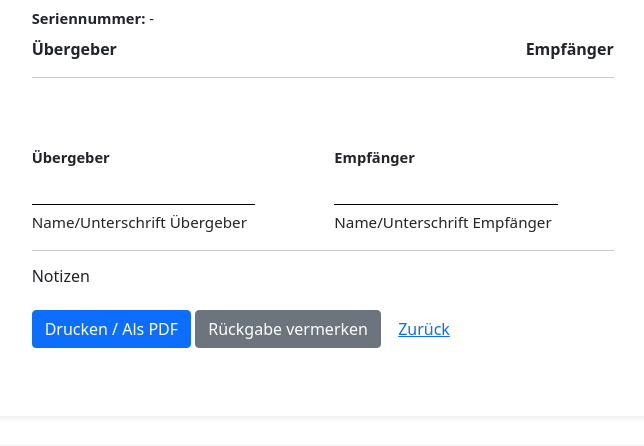
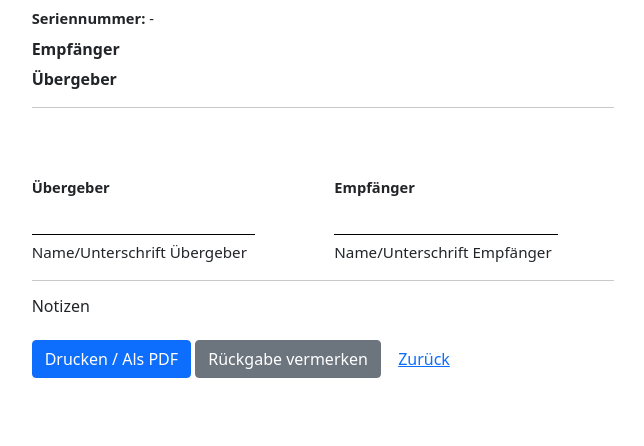
Before and after one commit to ghanitoos/indigo, a Python web app: template core-app/modules/inventory_admin/templates/inventory_admin/protocol.html in a window 1280 px wide. Shown: the part 356-802 px from the top of the page, without its empty margins (424-1068 px from the left). Before the commit the page ends 704 px from the top, so only its background shows below. Run offline with Jinja, Linux system fonts and the light colour scheme; the template is opened without the code that fills it, so the values that code supplies are empty.

Commit message:
inventory_admin: Show receiver/giver first and last under Seriennummer left-aligned; remove duplicate names from signature row

```diff
--- a/core-app/modules/inventory_admin/templates/inventory_admin/protocol.html
+++ b/core-app/modules/inventory_admin/templates/inventory_admin/protocol.html
@@ -28,18 +28,17 @@
     <div class="device-block">
       <div class="device-line"><strong>Gerät:</strong> {{ handover.device.device_type }} — {{ handover.device.model_name }} ({{ handover.device.inventory_number }})</div>
       <div class="device-line"><strong>Seriennummer:</strong> {{ handover.device.serial_number or '-' }}</div>
-      <div class="device-persons" style="margin-top:8px;">
-        <div style="width:48%; float:left;">
+      <div class="device-persons-left" style="margin-top:8px; text-align:left;">
+        <div style="margin-bottom:6px;">
+          <div style="font-weight:600;">Empfänger</div>
+          <div>{{ handover.receiver.first_name or '' }}</div>
+          <div>{{ handover.receiver.last_name or '' }}</div>
+        </div>
+        <div style="margin-bottom:6px;">
           <div style="font-weight:600;">Übergeber</div>
           <div>{{ handover.giver.first_name or '' }}</div>
           <div>{{ handover.giver.last_name or '' }}</div>
         </div>
-        <div style="width:48%; float:right; text-align:right;">
-          <div style="font-weight:600;">Empfänger</div>
-          <div>{{ handover.receiver.first_name or '' }}</div>
-          <div>{{ handover.receiver.last_name or '' }}</div>
-        </div>
-        <div style="clear:both"></div>
       </div>
     </div>
   </div>
@@ -49,8 +48,6 @@
   <div class="party-row">
     <div class="party-col">
       <div class="party-title">Übergeber</div>
-      {% set giver_name = (handover.giver.first_name or '') ~ ' ' ~ (handover.giver.last_name or '') %}
-      <div class="party-name">{{ giver_name.strip() if giver_name.strip() else handover.giver.ldap_username }}</div>
       <div class="signature-block">
         <div class="signature-line"></div>
         <div class="signature-label">Name/Unterschrift Übergeber</div>
@@ -58,7 +55,6 @@
     </div>
     <div class="party-col">
       <div class="party-title">Empfänger</div>
-      <div class="party-name">{{ handover.receiver.first_name }} {{ handover.receiver.last_name }}</div>
       <div class="signature-block">
         <div class="signature-line"></div>
         <div class="signature-label">Name/Unterschrift Empfänger</div>
```
